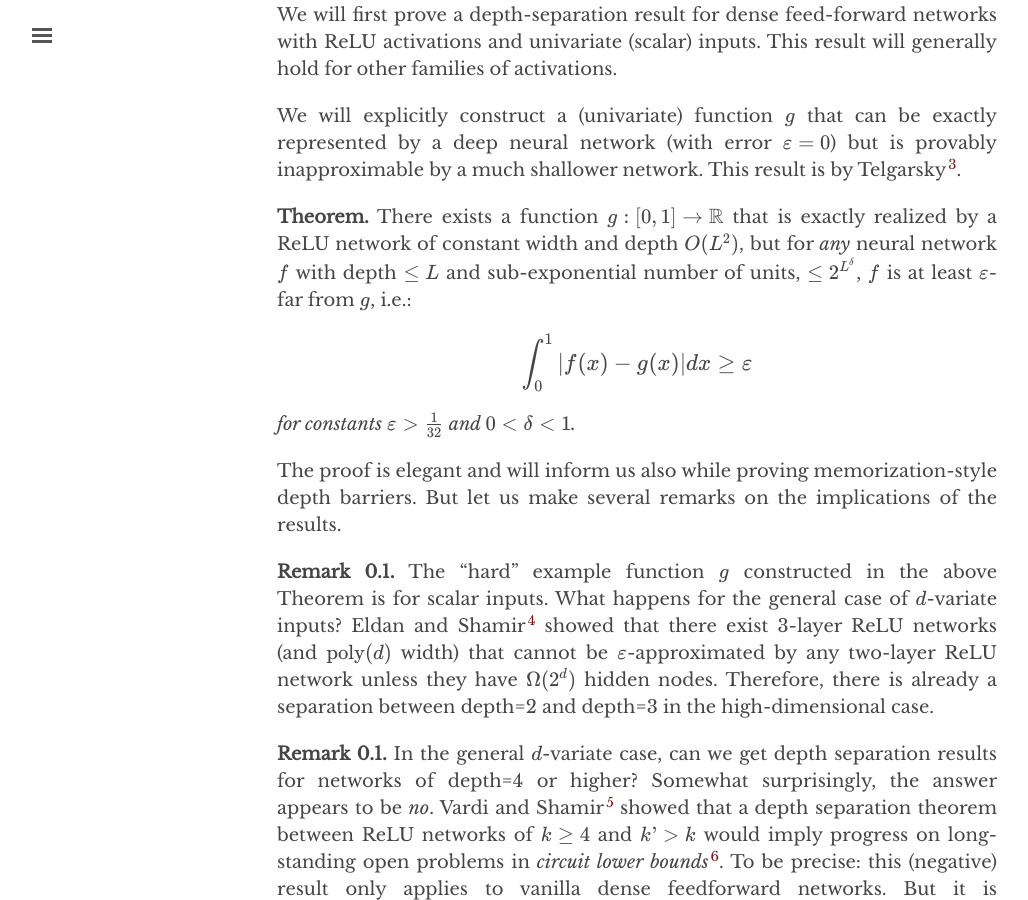
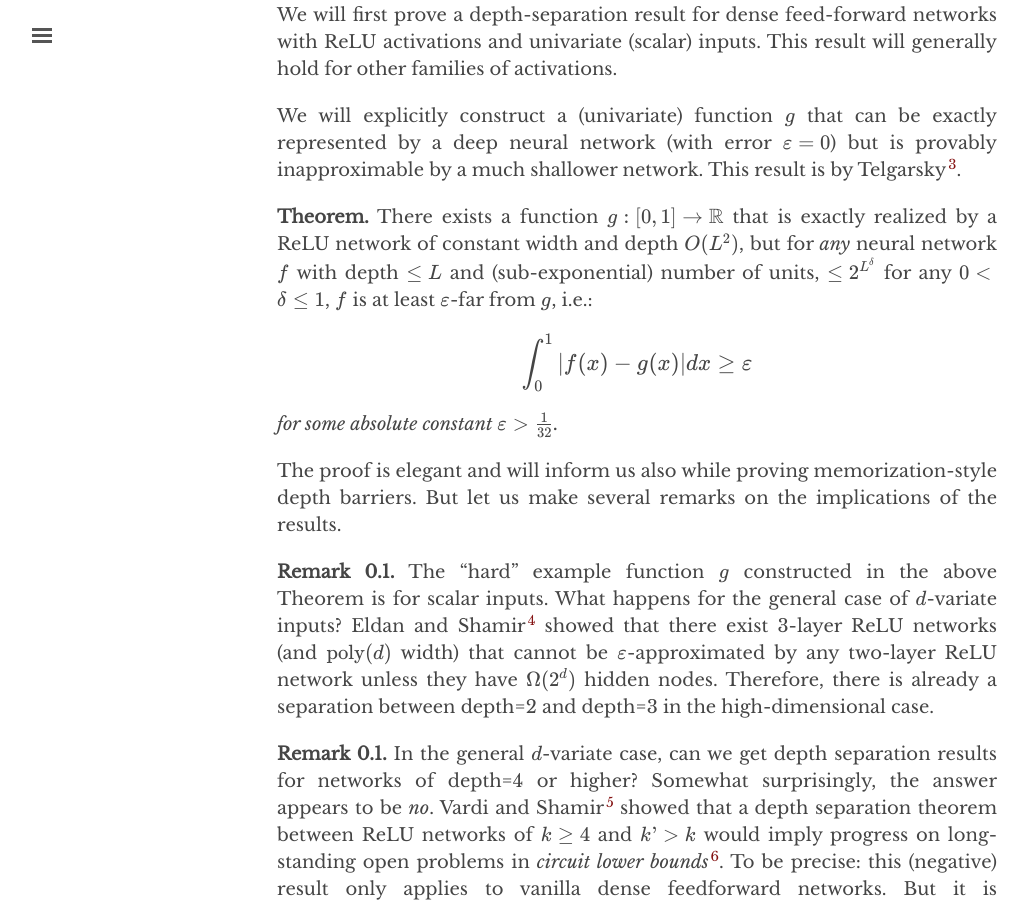
Before and after one commit to chinmayhegde/fodl, a Jekyll site: the page built from _posts/2022-01-16-representation03.md, in a window 1280 px wide and 900 px high, scrolled down 1652 px. Shown: the whole window, without its empty margins (3-1031 px from the left). Built offline with Jekyll 4.4.1, drawn with Linux system fonts in a browser that asks for light colours; nearby versions of some CDN libraries.

Commit message:
Update 2022-01-16-representation03.md

```diff
--- a/_posts/2022-01-16-representation03.md
+++ b/_posts/2022-01-16-representation03.md
@@ -41,13 +41,13 @@ We will first prove a depth-separation result for dense feed-forward networks wi
 We will explicitly construct a (univariate) function $g$ that can be exactly represented by a deep neural network (with error $\varepsilon = 0$) but is provably inapproximable by a much shallower network. This result is by Telgarsky[^telgarsky].
 
 **Theorem**{:.label #DepthSeparation}
-  There exists a function $g : [0,1] \rightarrow \R$ that is exactly realized by a ReLU network of constant width and depth $O(L^2)$, but for *any* neural network $f$ with depth $\leq L$ and sub-exponential number of units, $\leq 2^{L^\delta}$, $f$ is at least $\varepsilon$-far from $g$, i.e.:
+  There exists a function $g : [0,1] \rightarrow \R$ that is exactly realized by a ReLU network of constant width and depth $O(L^2)$, but for *any* neural network $f$ with depth $\leq L$ and (sub-exponential) number of units, $\leq 2^{L^\delta}$ for any $0 < \delta \leq 1$, $f$ is at least $\varepsilon$-far from $g$, i.e.:
 
   $$
   \int_0^1 |f(x) - g(x)| dx \geq \varepsilon
   $$
 
-  for constants $\varepsilon > \frac{1}{32}$ and $0 < \delta < 1$.
+  for some absolute constant $\varepsilon > \frac{1}{32}$.
 {:.theorem}
 
 The proof is elegant and will inform us also while proving memorization-style depth barriers. But let us make several remarks on the implications of the results.
```
